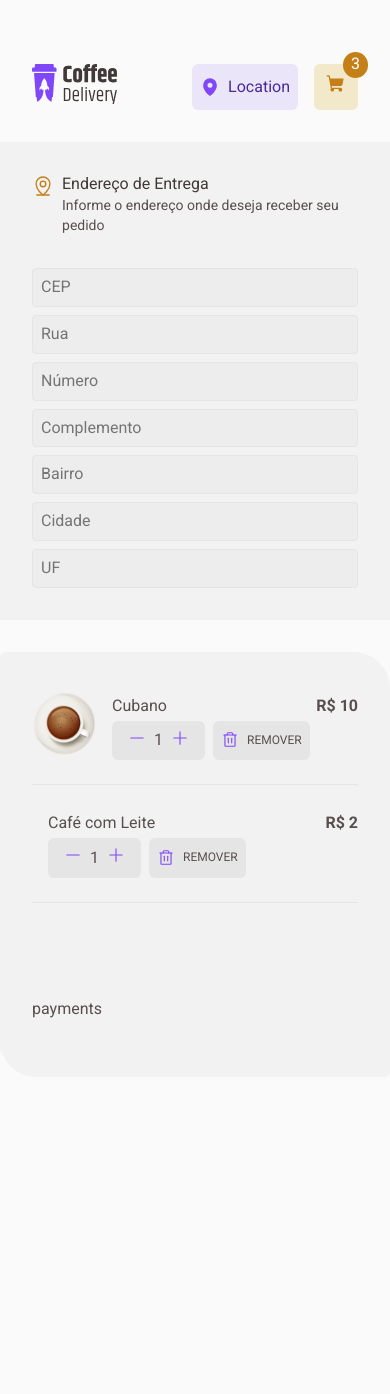
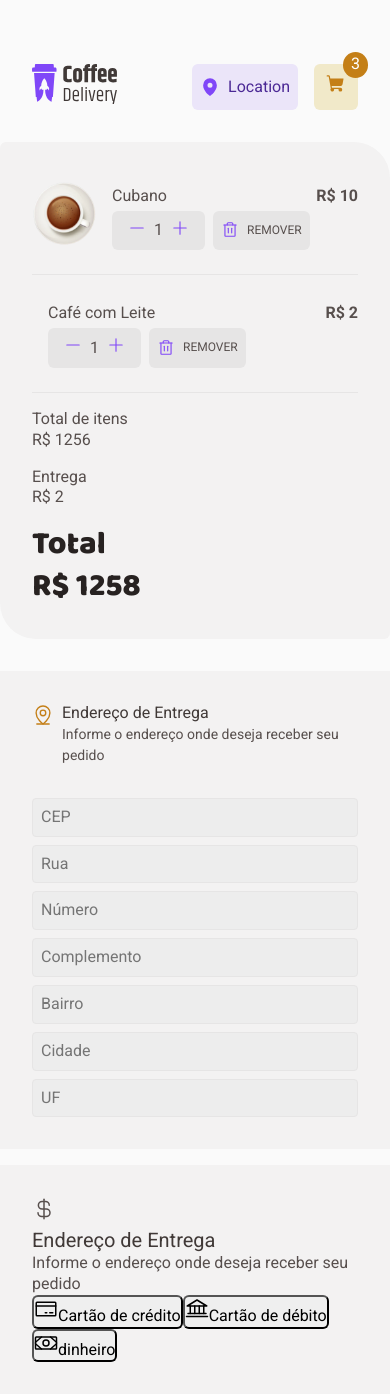
Before and after one commit to bruflor/ignite-challenge02-Coffe-Delivery, a React (Vite) app: page /cart in a window 390 px wide. Before the commit the page ends 1077 px from the top, so only its background shows below. Built offline with nearby package versions, Linux system fonts and the light colour scheme.

Commit message:
reverse columns on mobile

```diff
--- a/src/pages/Cart/index.tsx
+++ b/src/pages/Cart/index.tsx
@@ -1,15 +1,23 @@
-import { MapPinLine } from "phosphor-react";
+import {
+  MapPinLine,
+  CurrencyDollar,
+  Bank,
+  Money,
+  CreditCard,
+} from "phosphor-react";
 import { CartCard } from "../../components/Cards/cartCard";
 import {
   CartPageContainer,
   FormContainer,
   ProductsCardsContainer,
+  CheckoutContainer,
+  PaymentContainer,
 } from "./style";
 
 export const Cart = () => {
   return (
     <CartPageContainer>
-      <div>
+      <CheckoutContainer>
         <FormContainer>
           <div>
             <MapPinLine size={24} />
@@ -30,12 +38,47 @@ export const Cart = () => {
             </div>
           </form>
         </FormContainer>
-      </div>
+        <PaymentContainer>
+          <div>
+            <CurrencyDollar size={24} />
+            <div>
+              <h3>Endereço de Entrega</h3>
+              <span>Informe o endereço onde deseja receber seu pedido</span>
+            </div>
+          </div>
+          <div>
+            <button>
+              <CreditCard size={24} />
+              Cartão de crédito
+            </button>
+            <button>
+              <Bank size={24} />
+              Cartão de débito
+            </button>
+            <button>
+              <Money size={24} />
+              dinheiro
+            </button>
+          </div>
+        </PaymentContainer>
+      </CheckoutContainer>
+
       <ProductsCardsContainer>
         <CartCard name={"Cubano"} price={10} />
         <CartCard name={"Café com Leite"} price={2} />
+        <div>
+          <p>Total de itens</p>
+          <p>R$ 1256</p>
+        </div>
+        <div>
+          <p>Entrega</p>
+          <p>R$ 2</p>
+        </div>
+        <div>
+          <h2>Total</h2>
+          <h2>R$ 1258</h2>
+        </div>
       </ProductsCardsContainer>
-      <div> payments</div>
     </CartPageContainer>
   );
 };
--- a/src/pages/Cart/style.ts
+++ b/src/pages/Cart/style.ts
@@ -6,19 +6,24 @@ export const CartPageContainer = styled.div`
   justify-content: center;
   gap: 2rem;
 
-  > div {
-    padding: 2rem;
+  @media (max-width: 768px) {
+    display: flex;
+    flex-direction: column-reverse;
+  }
+`;
+
+export const CheckoutContainer = styled.div`
+  display: flex;
+  flex-direction: column;
+  gap: 1rem;
+
+  div {
     background: ${(props) => props.theme["base-card"]};
-  }
-
-  @media (max-width: 768px) {
-    grid-template-columns: 1fr;
   }
 `;
 
 export const FormContainer = styled.div`
-  /* padding: 3rem;
-  background: ${(props) => props.theme["base-card"]}; */
+  padding: 2rem;
   > div {
     display: flex;
     margin-bottom: 2rem;
@@ -85,11 +90,17 @@ export const FormContainer = styled.div`
   }
 `;
 
+export const PaymentContainer = styled.div`
+  padding: 2rem;
+`;
+
 export const ProductsCardsContainer = styled.div`
+  background: ${(props) => props.theme["base-card"]};
+  padding: 2rem;
+
   border-radius: 6px 36px 6px 36px;
   flex: 1;
   display: flex;
   flex-direction: column;
-  height: 150%;
   gap: 1rem;
 `;
```
